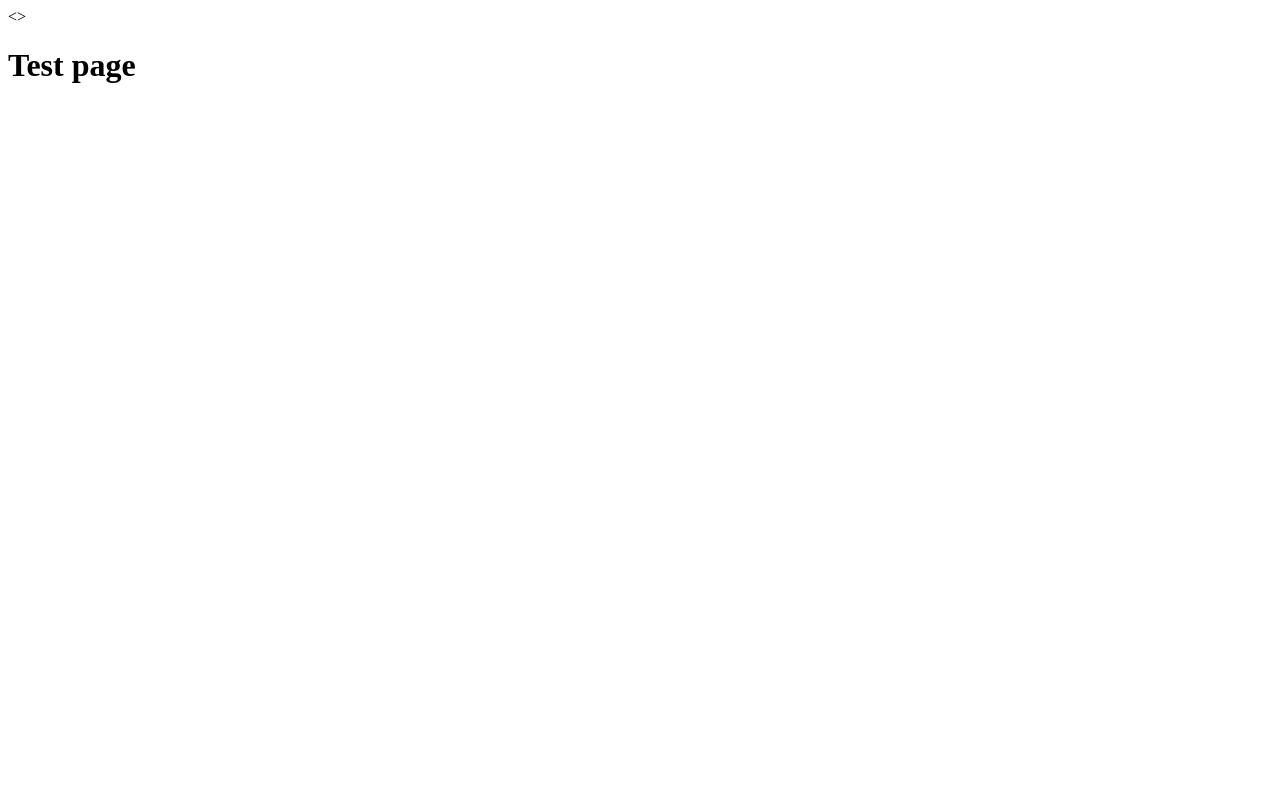
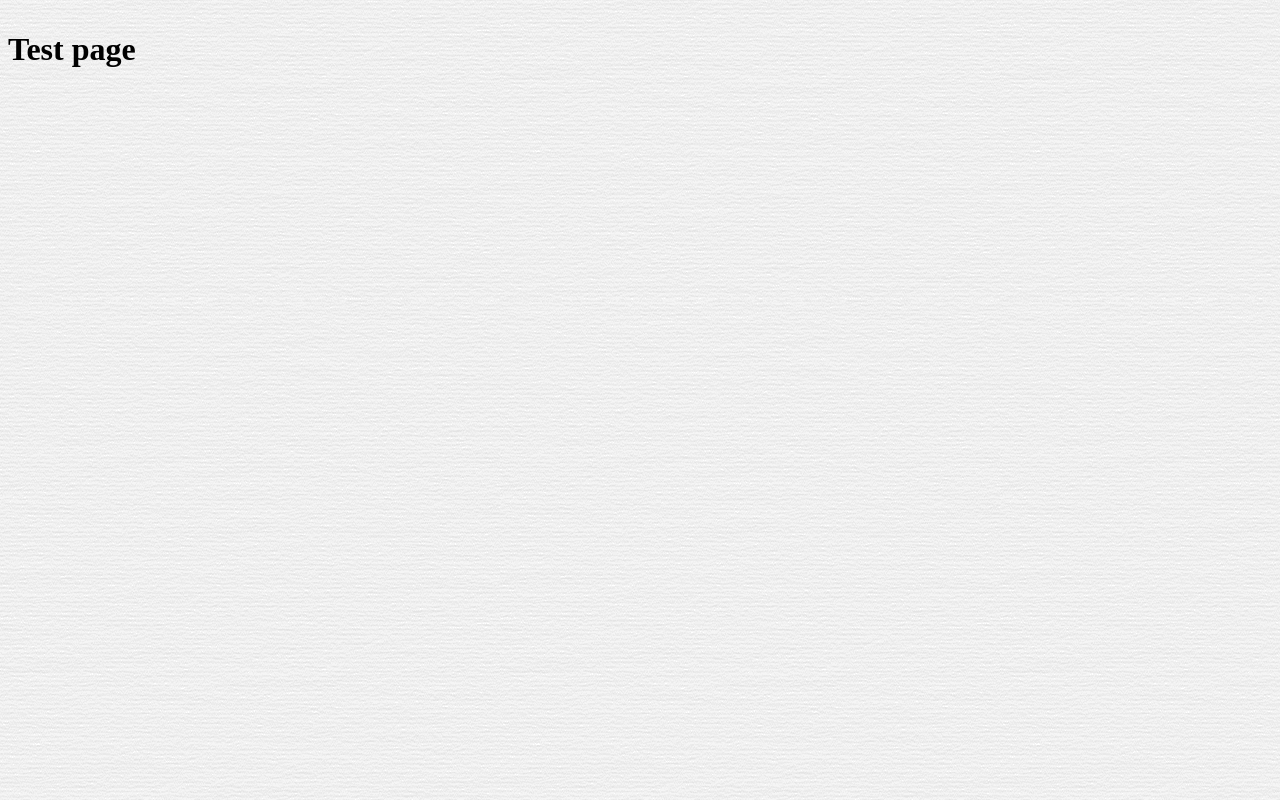
Before and after one commit to noliverio/iac, a plain HTML site: page blog/html/index.html in a window 1280 px wide. Drawn offline with Linux system fonts and the light colour scheme; files that its build step writes are made by us from their sources.

Commit message:
exploring how s3 static sites work.

```diff
--- a/blog/html/index.html
+++ b/blog/html/index.html
@@ -2,7 +2,7 @@
 <html>
 <head>
     <title>S3 Through terraform and git test page</title>
-    <></>
+    <link href="css/style.css" type="text/css" rel="stylesheet">
 </head>
 <body>
     <h1>Test page</h1>
```
Also changed, not shown: 1 other file.
